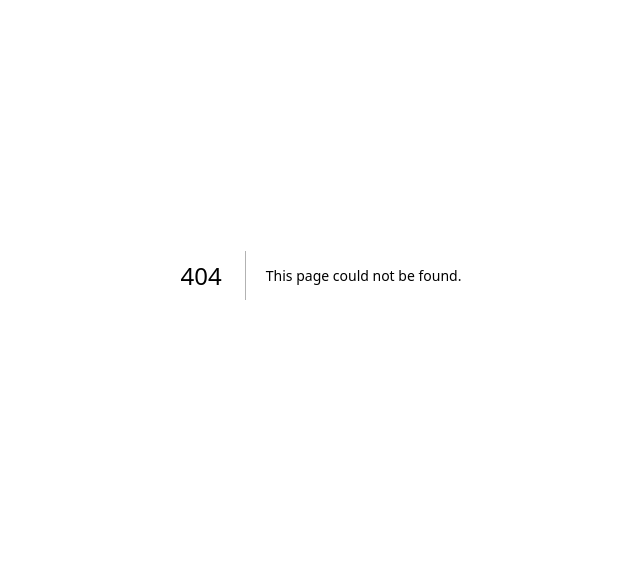
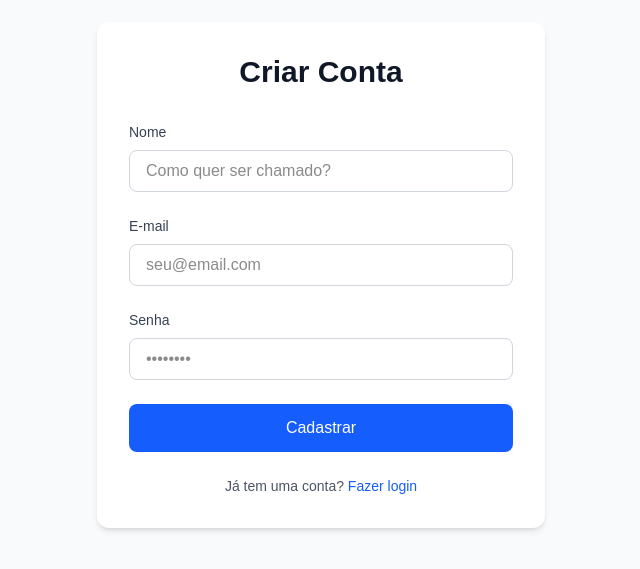
Before and after one commit to AndreVieira0/PulseForm, a Next.js app: page /register in a window 1280 px wide. Before the commit this address had no page. Shown: the part 125-694 px from the top of the page, without its empty margins (319-959 px from the left). Built offline with nearby package versions, Linux system fonts and the light colour scheme.

Commit message:
feat: NextAuth and Prisma Client settings

```diff
--- a/package.json
+++ b/package.json
@@ -9,12 +9,15 @@
     "lint": "eslint"
   },
   "dependencies": {
+    "bcryptjs": "^3.0.3",
     "next": "16.3.0",
+    "next-auth": "^5.0.0-beta.32",
     "react": "19.2.8",
     "react-dom": "19.2.8"
   },
   "devDependencies": {
     "@tailwindcss/postcss": "^4",
+    "@types/bcryptjs": "^2.4.6",
     "@types/node": "^20",
     "@types/react": "^19",
     "@types/react-dom": "^19",
--- /dev/null
+++ b/src/app/api/auth/[...nextauth]/route.ts
@@ -0,0 +1,3 @@
+import { handlers } from "@/auth";
+
+export const { GET, POST } = handlers;
--- /dev/null
+++ b/src/app/login/page.tsx
@@ -0,0 +1,53 @@
+import Link from "next/link";
+
+export default function LoginPage() {
+  return (
+    <div className="min-h-screen flex items-center justify-center bg-gray-50 px-4">
+      <div className="w-full max-w-md bg-white rounded-xl shadow-md p-8">
+        <h2 className="text-3xl font-bold text-center text-gray-900 mb-8">
+          Entrar no PulseForm
+        </h2>
+
+        <form className="space-y-6">
+          <div>
+            <label className="block text-sm font-medium text-gray-700 mb-2">
+              E-mail
+            </label>
+            <input
+              type="email"
+              required
+              className="w-full px-4 py-2 border border-gray-300 rounded-lg focus:ring-2 focus:ring-blue-500 focus:border-blue-500 outline-none"
+              placeholder="seu@email.com"
+            />
+          </div>
+
+          <div>
+            <label className="block text-sm font-medium text-gray-700 mb-2">
+              Senha
+            </label>
+            <input
+              type="password"
+              required
+              className="w-full px-4 py-2 border border-gray-300 rounded-lg focus:ring-2 focus:ring-blue-500 focus:border-blue-500 outline-none"
+              placeholder="••••••••"
+            />
+          </div>
+
+          <button
+            type="submit"
+            className="w-full bg-blue-600 text-white font-medium py-3 rounded-lg hover:bg-blue-700 transition-colors"
+          >
+            Entrar
+          </button>
+        </form>
+
+        <p className="text-center text-sm text-gray-600 mt-6">
+          Ainda não tem uma conta?{" "}
+          <Link href="/register" className="text-blue-600 hover:underline font-medium">
+            Cadastre-se grátis
+          </Link>
+        </p>
+      </div>
+    </div>
+  );
+}
--- /dev/null
+++ b/src/app/register/page.tsx
@@ -0,0 +1,65 @@
+import Link from "next/link";
+
+export default function RegisterPage() {
+  return (
+    <div className="min-h-screen flex items-center justify-center bg-gray-50 px-4">
+      <div className="w-full max-w-md bg-white rounded-xl shadow-md p-8">
+        <h2 className="text-3xl font-bold text-center text-gray-900 mb-8">
+          Criar Conta
+        </h2>
+
+        <form className="space-y-6">
+          <div>
+            <label className="block text-sm font-medium text-gray-700 mb-2">
+              Nome
+            </label>
+            <input
+              type="text"
+              required
+              className="w-full px-4 py-2 border border-gray-300 rounded-lg focus:ring-2 focus:ring-blue-500 focus:border-blue-500 outline-none"
+              placeholder="Como quer ser chamado?"
+            />
+          </div>
+
+          <div>
+            <label className="block text-sm font-medium text-gray-700 mb-2">
+              E-mail
+            </label>
+            <input
+              type="email"
+              required
+              className="w-full px-4 py-2 border border-gray-300 rounded-lg focus:ring-2 focus:ring-blue-500 focus:border-blue-500 outline-none"
+              placeholder="seu@email.com"
+            />
+          </div>
+
+          <div>
+            <label className="block text-sm font-medium text-gray-700 mb-2">
+              Senha
+            </label>
+            <input
+              type="password"
+              required
+              className="w-full px-4 py-2 border border-gray-300 rounded-lg focus:ring-2 focus:ring-blue-500 focus:border-blue-500 outline-none"
+              placeholder="••••••••"
+            />
+          </div>
+
+          <button
+            type="submit"
+            className="w-full bg-blue-600 text-white font-medium py-3 rounded-lg hover:bg-blue-700 transition-colors"
+          >
+            Cadastrar
+          </button>
+        </form>
+
+        <p className="text-center text-sm text-gray-600 mt-6">
+          Já tem uma conta?{" "}
+          <Link href="/login" className="text-blue-600 hover:underline font-medium">
+            Fazer login
+          </Link>
+        </p>
+      </div>
+    </div>
+  );
+}
--- /dev/null
+++ b/src/auth.ts
@@ -0,0 +1,60 @@
+import NextAuth from "next-auth";
+import CredentialsProvider from "next-auth/providers/credentials";
+import bcrypt from "bcryptjs";
+import { prisma } from "./lib/prisma";
+
+export const { handlers, auth, signIn, signOut } = NextAuth({
+  session: {
+    strategy: "jwt",
+  },
+  pages: {
+    signIn: "/login",
+  },
+  providers: [
+    CredentialsProvider({
+      name: "Credentials",
+      credentials: {
+        email: { label: "Email", type: "email" },
+        password: { label: "Senha", type: "password" },
+      },
+      async authorize(credentials) {
+        if (!credentials?.email || !credentials?.password) {
+          return null;
+        }
+
+        const user = await prisma.user.findUnique({
+          where: {
+            email: credentials.email as string,
+          },
+        });
+
+        if (!user) {
+          return null;
+        }
+
+        const isPasswordValid = await bcrypt.compare(
+          credentials.password as string,
+          user.password
+        );
+
+        if (!isPasswordValid) {
+          return null;
+        }
+
+        return {
+          id: user.id,
+          email: user.email,
+          name: user.name,
+        };
+      },
+    }),
+  ],
+  callbacks: {
+    async session({ session, token }) {
+      if (token && session.user) {
+        session.user.id = token.sub as string;
+      }
+      return session;
+    },
+  },
+});
--- /dev/null
+++ b/src/lib/prisma.ts
@@ -0,0 +1,7 @@
+import { PrismaClient } from "@prisma/client";
+
+const globalForPrisma = globalThis as unknown as { prisma: PrismaClient };
+
+export const prisma = globalForPrisma.prisma || new PrismaClient();
+
+if (process.env.NODE_ENV !== "production") globalForPrisma.prisma = prisma;
```
Also changed, not shown: 1 other file (tests, documents, lock files or other folders).
